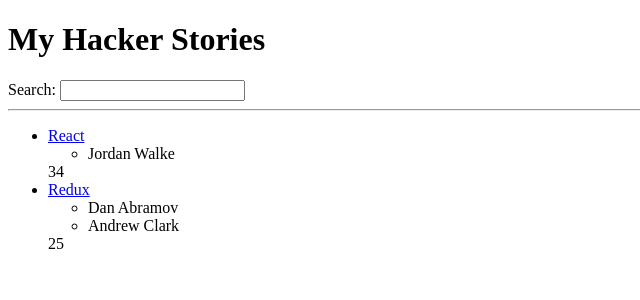
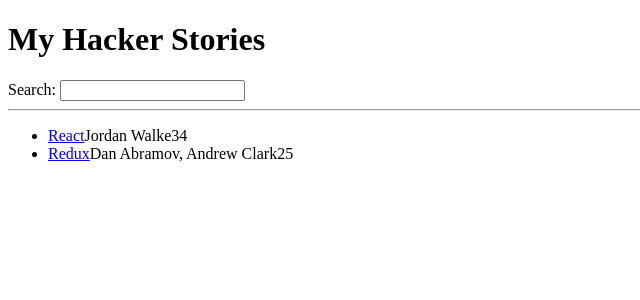
Before and after one commit to Fersanseg/Hacker-stories, a React (Create React App) app: page / in a window 1280 px wide. Shown: the top 300 px of the page, without its empty margins (0-640 px from the left). Built offline with nearby package versions, Linux system fonts and the light colour scheme.

Commit message:
Using nested components

```diff
--- a/src/App.js
+++ b/src/App.js
@@ -2,7 +2,7 @@
   {
     title: 'React',
     url: 'https://reactjs.org/',
-    authors: ['Jordan Walke'],
+    author: 'Jordan Walke',
     num_comments: 3,
     points: 4,
     objectID: 0,
@@ -10,12 +10,31 @@
   {
     title: 'Redux',
     url: 'https://redux.js.org/',
-    authors: ['Dan Abramov', 'Andrew Clark'],
+    author: 'Dan Abramov, Andrew Clark',
     num_comments: 2,
     points: 5,
     objectID: 1,
   },
 ];
+
+function List() {
+  return (
+    <ul>
+      {list.map(function (item) {
+        return (
+          <li key={item.objectID}>
+            <span>
+              <a href={item.url}>{item.title}</a>
+            </span>
+            <span>{item.author}</span>
+            <span>{item.num_comments}</span>
+            <span>{item.points}</span>
+          </li>
+        );
+      })}
+    </ul>
+  );
+}
 
 function App() {
 
@@ -28,24 +47,7 @@
 
       <hr />
 
-      <ul>
-        {list.map(function (item) {
-          return (
-            <li key={item.objectID}>
-              <span>
-                <a href={item.url}>{item.title}</a>
-              </span>
-              <ul>
-                {
-                  item.authors.map(author => <li key={author}>{author}</li>)
-                }
-              </ul>
-              <span>{item.num_comments}</span>
-              <span>{item.points}</span>
-            </li>
-          );
-        })}
-      </ul>
+      <List />
 
     </div>
   )
```
